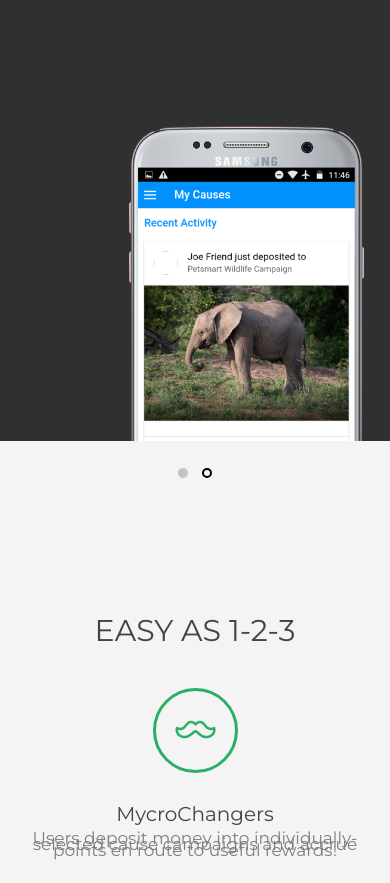
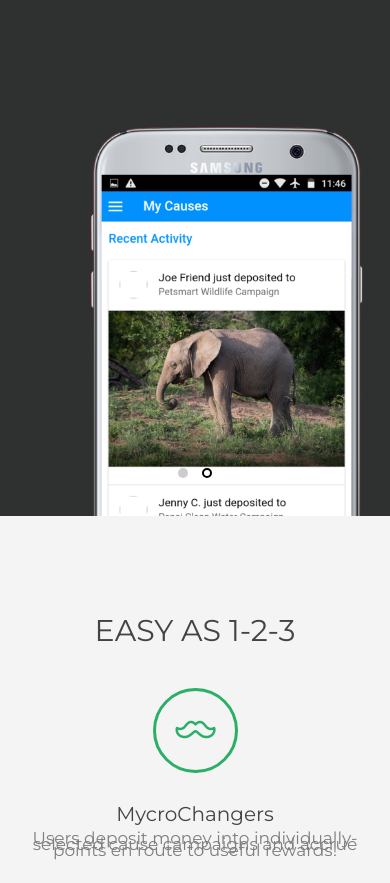
Before and after one commit to calchulus/MycroChange-Home, a plain HTML site: page index.html in a window 390 px wide. Shown: the part 2280-3163 px from the top of the page. Drawn offline with nearby package versions, Linux system fonts and the light colour scheme; files that its build step writes are made by us from their sources; files whose address does not match are found by name.

Commit message:
Add files via upload

```diff
--- a/index.html
+++ b/index.html
@@ -325,7 +325,7 @@
 						    </div>
 					    </div>
 					    <div class="col-md-4 col-md-pull-7 col-sm-4 col-sm-pull-7 mobile-image">
-					    	<div class="mobile"><img src="images/new%20yo%20android.png" style="width: 65vw;"></div>
+					    	<div class="mobile"><img src="images/new%20yo%20android.png" style="width: 75vw;"></div>
 					    </div>
 	    		</div>
 		    	</div>
```
